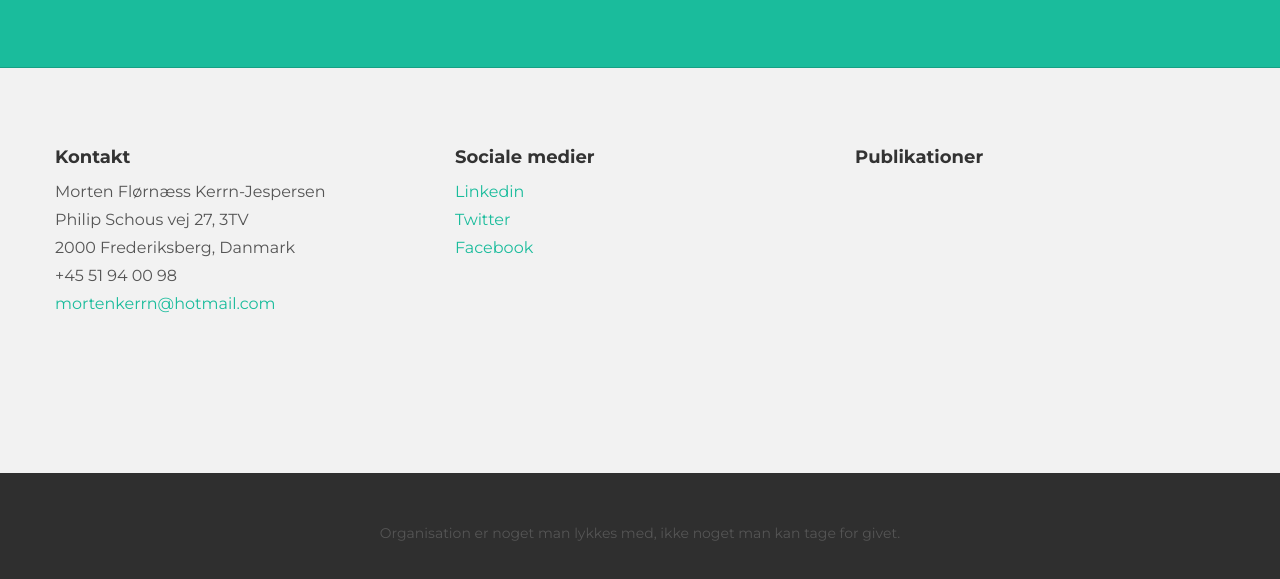
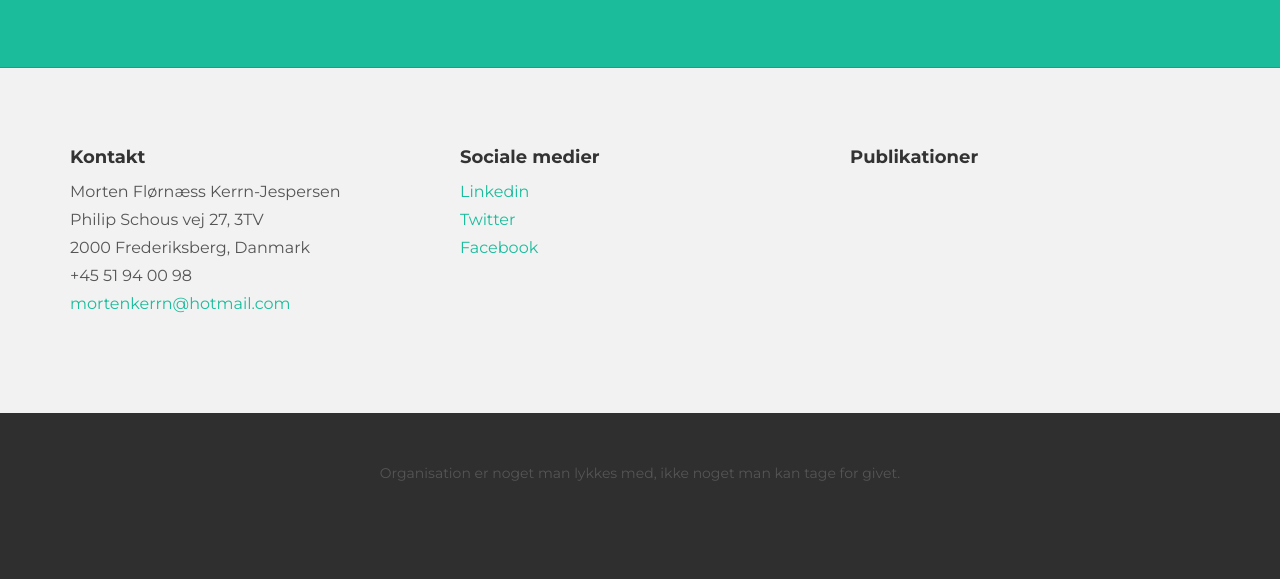
Before and after one commit to NielsKlosterAndreassen/enoganisation.dk, a plain HTML site: page index.html in a window 1280 px wide. Shown: the part 143-722 px from the top of the page. Drawn offline with nearby package versions, Linux system fonts and the light colour scheme.

Commit message:
Removed some content

```diff
--- a/index.html
+++ b/index.html
@@ -51,7 +51,6 @@
 	<div id="ww">
 	    <div class="container">
 			<div class="row">
-        <div class="row">
           <div class="col-lg-4">
             <h4>Kontakt</h4>
             <p>
@@ -77,8 +76,6 @@
             </p>
           </div><!-- /col-lg-4 -->
 
-        </div>
-        <br/><br/><br/>
 			</div><!-- /row -->
 	    </div> <!-- /container -->
 	</div><!-- /ww -->
```
